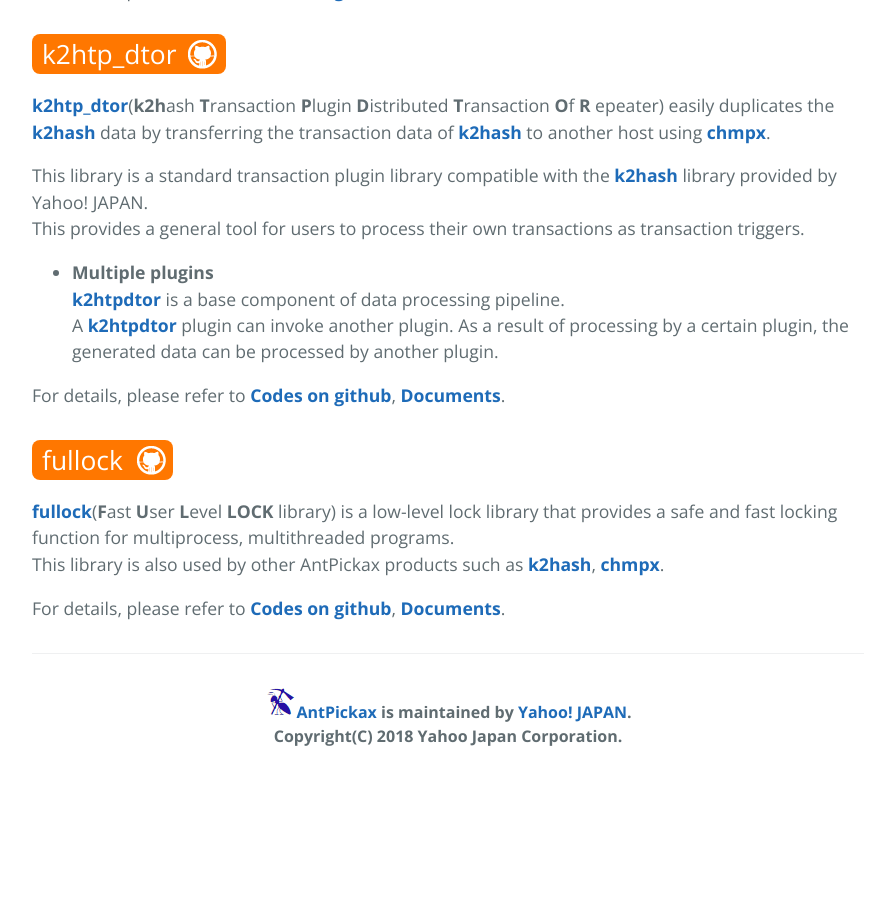
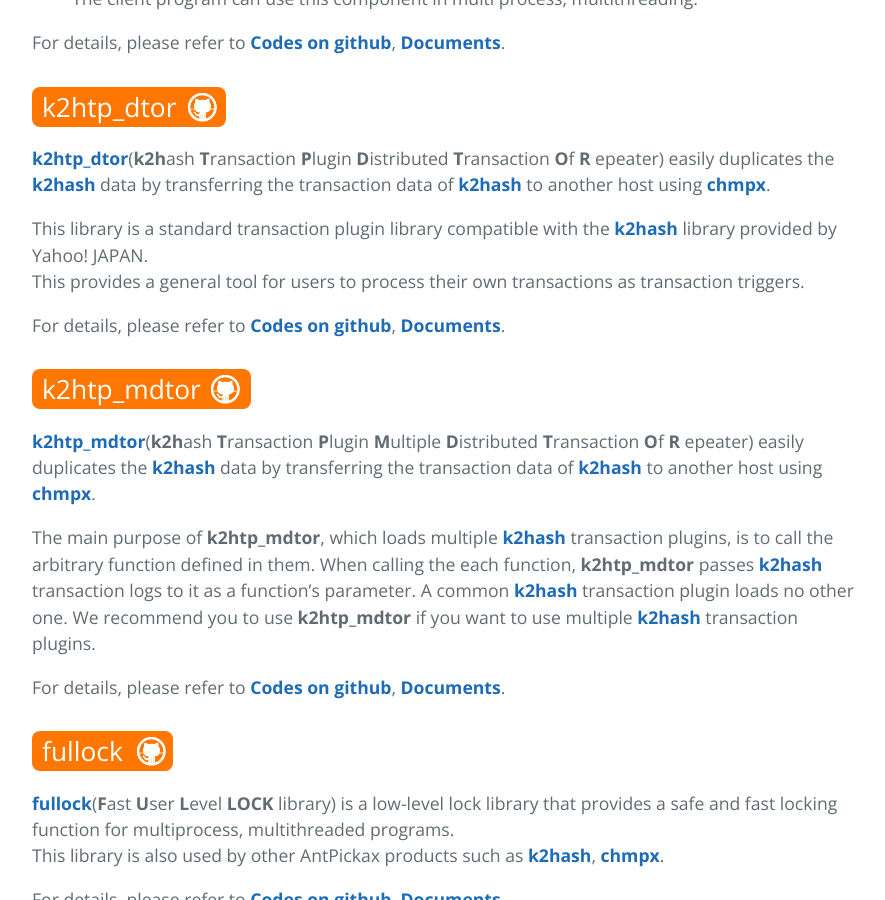
Before and after one commit to yahoojapan/AntPickax, a Jekyll site: the page built from index.md, in a window 1280 px wide and 900 px high, scrolled down 4659 px. Shown: the whole window, without its empty margins (192-1077 px from the left). Built offline with Jekyll 4.4.1, drawn with Linux system fonts in a browser that asks for light colours; before the commit the page ends 5439 px from its top, so only the background shows below that; some of the changed text lies outside the part shown.

Commit message:
Added mdtor descriptions.

```diff
--- a/index.md
+++ b/index.md
@@ -10,6 +10,7 @@ title_k2hftfuse: <a class="to_git_banner" href="https://k2hftfuse.antpick.ax/">k
 title_k2hash: <a class="to_git_banner" href="https://k2hash.antpick.ax/">k2hash</a>
 title_chmpx: <a class="to_git_banner" href="https://chmpx.antpick.ax/">chmpx</a>
 title_k2htpdtor: <a class="to_git_banner" href="https://k2htpdtor.antpick.ax/">k2htp_dtor</a>
+title_k2htpmdtor: <a class="to_git_banner" href="https://k2htpmdtor.antpick.ax/">k2htp_mdtor</a>
 title_fullock: <a class="to_git_banner" href="https://fullock.antpick.ax/">fullock</a>
 ---
 
@@ -42,6 +43,8 @@ A vey fast Key Value Store(KVS) library featuring very large file support and ma
 A very fast network communication middleware to construct a cluster.
 - [**k2htpdtor**](https://k2htpdtor.antpick.ax/)
 A standard plug-in library for processing transaction data linked to the [**k2hash**](https://k2hash.antpick.ax/) library.
+- [**k2htpmdtor**](https://k2htpmdtor.antpick.ax/)
+Another plug-in library for processing transaction data linked to the [**k2hash**](https://k2hash.antpick.ax/) library.
 - [**fullock**](https://fullock.antpick.ax/)
 A very fast and powerful lock library for multithread and multiprocess used in [**k2hash**](https://k2hash.antpick.ax/), [**chmpx**](https://chmpx.antpick.ax/).
 
@@ -149,11 +152,14 @@ For details, please refer to [**Codes on github**](https://github.com/yahoojapan
 This library is a standard transaction plugin library compatible with the [**k2hash**](https://k2hash.antpick.ax/) library provided by Yahoo! JAPAN.
 This provides a general tool for users to process their own transactions as transaction triggers.
 
-- **Multiple plugins**
-[**k2htpdtor**](https://k2htpdtor.antpick.ax/) is a base component of data processing pipeline.
-A [**k2htpdtor**](https://k2htpdtor.antpick.ax/) plugin can invoke another plugin. As a result of processing by a certain plugin, the generated data can be processed by another plugin.
+For details, please refer to [**Codes on github**](https://github.com/yahoojapan/k2htp_dtor), [**Documents**](https://k2htpdtor.antpick.ax/).
 
-For details, please refer to [**Codes on github**](https://github.com/yahoojapan/k2htp_dtor), [**Documents**](https://k2htpdtor.antpick.ax/).
+## {{ page.title_k2htpmdtor }}
+[**k2htp_mdtor**](https://k2htpmdtor.antpick.ax/)(**k2h**ash **T**ransaction **P**lugin **M**ultiple **D**istributed **T**ransaction **O**f **R** epeater) easily duplicates the [**k2hash**](https://k2hash.antpick.ax/) data by transferring the transaction data of [**k2hash**](https://k2hash.antpick.ax/) to another host using [**chmpx**](https://chmpx.antpick.ax/).
+
+The main purpose of **k2htp_mdtor**, which loads multiple [**k2hash**](https://k2hash.antpick.ax/) transaction plugins, is to call the arbitrary function defined in them. When calling the each function, **k2htp_mdtor** passes [**k2hash**](https://k2hash.antpick.ax/) transaction logs to it as a function's parameter. A common [**k2hash**](https://k2hash.antpick.ax/) transaction plugin loads no other one. We recommend you to use **k2htp_mdtor** if you want to use multiple [**k2hash**](https://k2hash.antpick.ax/) transaction plugins.
+
+For details, please refer to [**Codes on github**](https://github.com/yahoojapan/k2htp_mdtor), [**Documents**](https://k2htpmdtor.antpick.ax/).
 
 ## {{ page.title_fullock }}
 [**fullock**](https://fullock.antpick.ax/)(**F**ast **U**ser **L**evel **LOCK** library) is a low-level lock library that provides a safe and fast locking function for multiprocess, multithreaded programs.
```
Also changed, not shown: indexja.md (+8 -3 lines).
